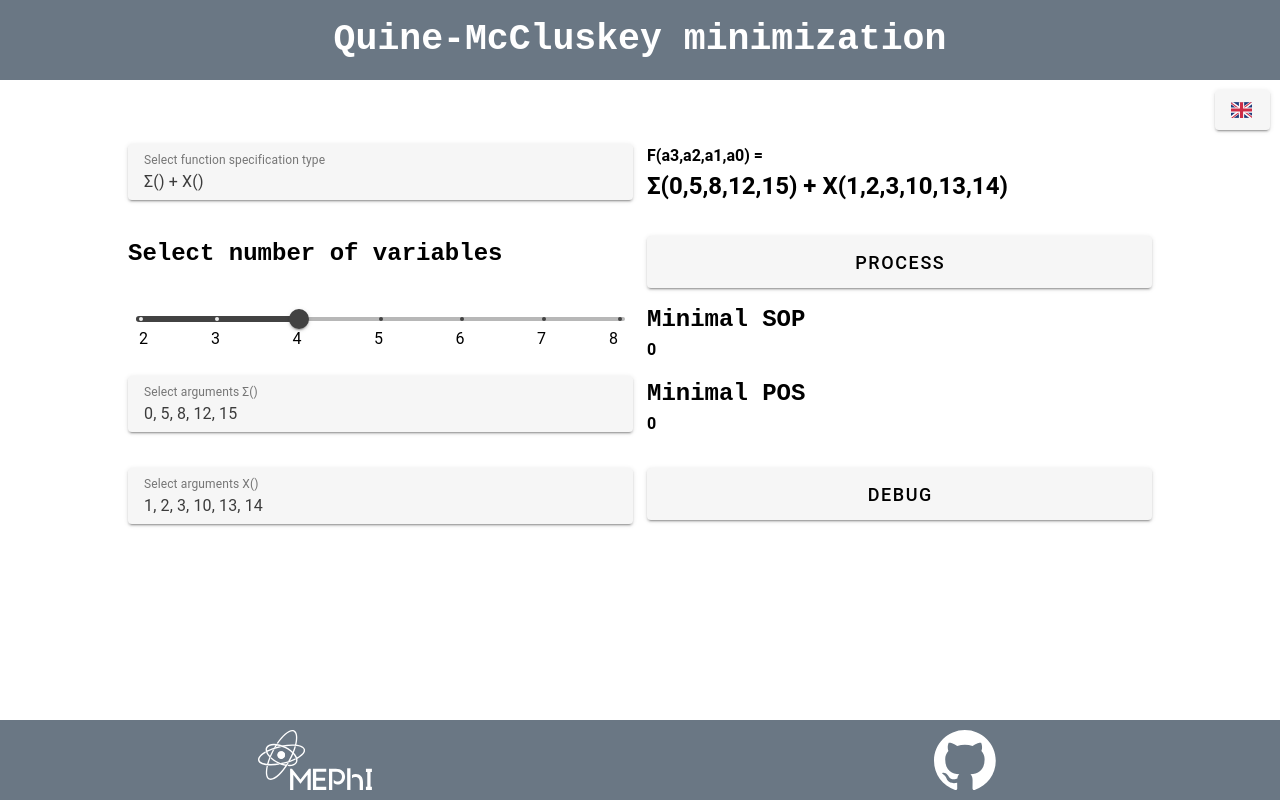
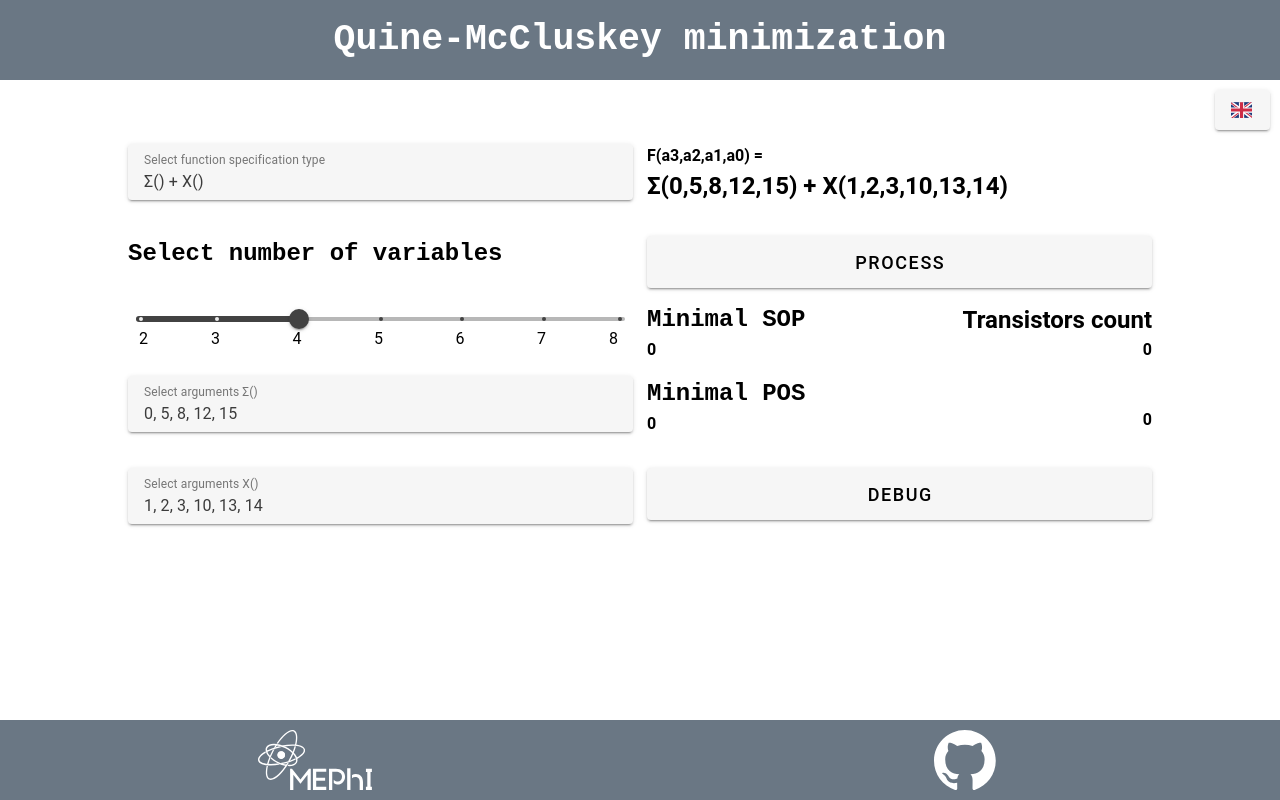
Before and after one commit to vSEK1RO/MinimizeQMC, a Vue app: page /MinimizeQMC/ in a window 1280 px wide. Built offline with nearby package versions, Linux system fonts and the light colour scheme.

Commit message:
feat(transistors-count)

```diff
--- a/src/components/FunChooser.vue
+++ b/src/components/FunChooser.vue
@@ -115,7 +115,3 @@ function clearChoseItems(){
     <h2>{{funPrev}}</h2>
   </div>
 </template>
-
-<style scoped lang="scss">
-
-</style>
--- a/src/components/FunMinimizer.vue
+++ b/src/components/FunMinimizer.vue
@@ -3,6 +3,7 @@ import { ref, computed } from 'vue'
 import {doPetrick, getDNF, getKNF, getMNF, prevFunMDNF, prevFunMKNF} from "@/utils/qmcUtil";
 
 import { useI18n } from "vue-i18n"
+import { countTransistors } from '@/utils/transistorsUtil';
 const { t } = useI18n()
 
 const props = defineProps({
@@ -65,6 +66,12 @@ const prevMKNF = computed(() => {
       '(',')','a','','ā','','+',') ∙ ('
   )
 })
+const transistorsMDNF = computed(() => {
+  return countTransistors(petrickMDNF.value, true)
+})
+const transistorsMKNF = computed(() => {
+  return countTransistors(petrickMKNF.value, false)
+})
 
 function deleteMNF(){
   funMDNF.value=[]
@@ -80,13 +87,22 @@ function deleteMNF(){
 
 <template>
   <v-btn color="#f6f6f6" id="btn__process" size="x-large" @click="updateFuns">{{t('fun_minimizer.button_process')}}</v-btn>
-  <div class="mdnf_prev">
-    <h2 class="text-mono">{{t('fun_minimizer.text_mdnf')}}</h2>
-    <h4>{{prevMDNF}}</h4>
+  <div style="display: flex; justify-content: space-between;">
+    <div>
+      <h2 class="text-mono">{{t('fun_minimizer.text_mdnf')}}</h2>
+      <h4>{{prevMDNF}}</h4>
+    </div>
+    <div>
+      <h2>{{ t('fun_minimizer.transistors_count') }} </h2>
+      <h4 style="text-align: right;">{{ transistorsMDNF }}</h4>
+    </div>
   </div>
-  <div class="mknf_prev">
-    <h2 class="text-mono">{{t('fun_minimizer.text_mcnf')}}</h2>
-    <h4>{{prevMKNF}}</h4>
+  <div style="display: flex; justify-content: space-between;">
+    <div>
+      <h2 class="text-mono">{{t('fun_minimizer.text_mcnf')}}</h2>
+      <h4>{{prevMKNF}}</h4>
+    </div>
+    <h4 style="margin-top: 32px;">{{ transistorsMKNF }}</h4>
   </div>
   <v-btn color="#f6f6f6" id="btn__debug" size="x-large" @click="toggleDebug">{{t('fun_minimizer.button_debug')}}</v-btn>
   <p class="debug invisible">
--- a/src/locales/i18n_messages.js
+++ b/src/locales/i18n_messages.js
@@ -10,6 +10,7 @@ export const messages = {
             button_process: "Process",
             text_mdnf: "Minimal SOP",
             text_mcnf: "Minimal POS",
+            transistors_count: "Transistors count",
             button_debug: "Debug",
         }
     },
@@ -24,6 +25,7 @@ export const messages = {
             button_process: "Вычислить",
             text_mdnf: "МДНФ",
             text_mcnf: "МКНФ",
+            transistors_count: "Количество транзисторов",
             button_debug: "Отладка",
         }
     }
--- /dev/null
+++ b/src/utils/transistorsUtil.js
@@ -0,0 +1,24 @@
+import { strCount } from "./strUtil"
+
+export function countTransistors(normal_form, is_disjunctive) {
+    let negatives = []
+    let negated = is_disjunctive ? '0' : '1'
+    let count = 0
+    for (let i=0; i < normal_form.length; i++) {
+        let term = normal_form[i]
+        for (let j=0; j < term.length; j++) {
+            let char = term[j]
+            if (char == negated && negatives.find((negIdx) => negIdx == j) == undefined) {
+                negatives.push(j)
+            }
+        }
+        let varCount = term.length - strCount(term, '*') - 1
+        if (varCount > 1) {
+            count += varCount
+        }
+    }
+    if (normal_form?.length > 1) {
+        count += normal_form.length
+    }
+    return count + negatives.length
+}
```
